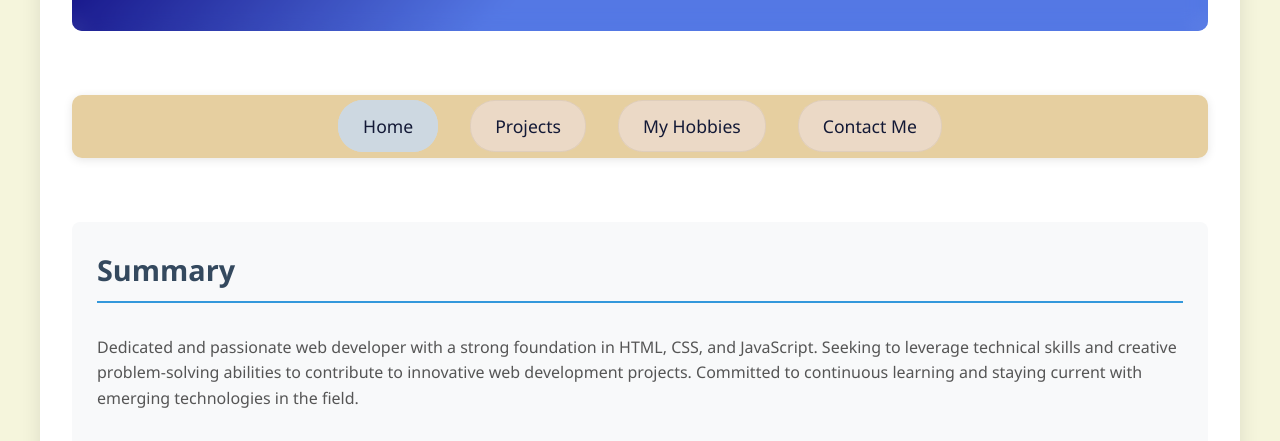
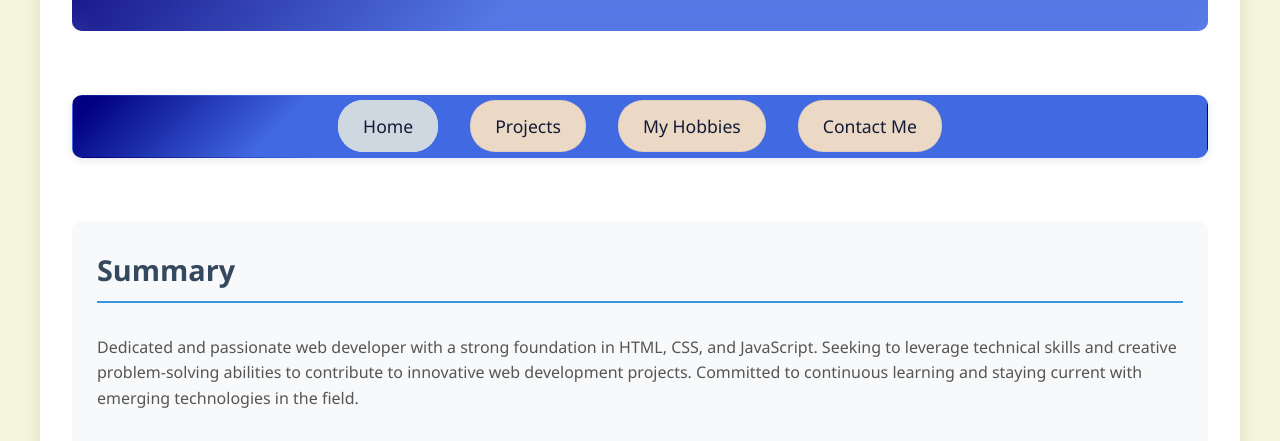
Before and after one commit to Tyagi-Rohan-04/Portfolio, a plain HTML site: page index.html in a window 1280 px wide. Shown: the part 359-800 px from the top of the page. Drawn offline with Linux system fonts and the light colour scheme.

Commit message:
color updation

```diff
--- a/style.css
+++ b/style.css
@@ -11,7 +11,7 @@
     --bg-primary: beige; /* Body background (light theme) */
     --bg-secondary: #ffffff;
     --bg-tertiary: #f8f9fa;
-    --bg-navbar: var(--bg-footer); /* Match navbar with footer color (light theme) */
+    --bg-navbar: linear-gradient(135deg, #000080 2%, #4169e1 20%); /* Blue to match/complement header */
     --bg-header: linear-gradient(135deg, #000080 20%, #4169e1 50%);
     --bg-footer: #e6cfa0; /* Darker beige footer for stronger contrast */
     --bg-section: #f8f9fa;
@@ -44,8 +44,8 @@
     --bg-primary: #1a1a1a;
     --bg-secondary: #2d2d2d;
     --bg-tertiary: #3a3a3a;
-    --bg-navbar: linear-gradient(135deg, #1a1a1a 0%, #2d2d2d 100%);
-    --bg-header: linear-gradient(135deg, #424242 0%, #616161 100%);
+    --bg-navbar: linear-gradient(135deg, #424242 0%, #616161 20%);
+    --bg-header: linear-gradient(135deg, #424242 20%, #616161 50%);
     --bg-footer: linear-gradient(135deg, #1a1a1a 0%, #2d2d2d 100%);
     --bg-section: #3a3a3a;
     --bg-contact: #404040;
```
